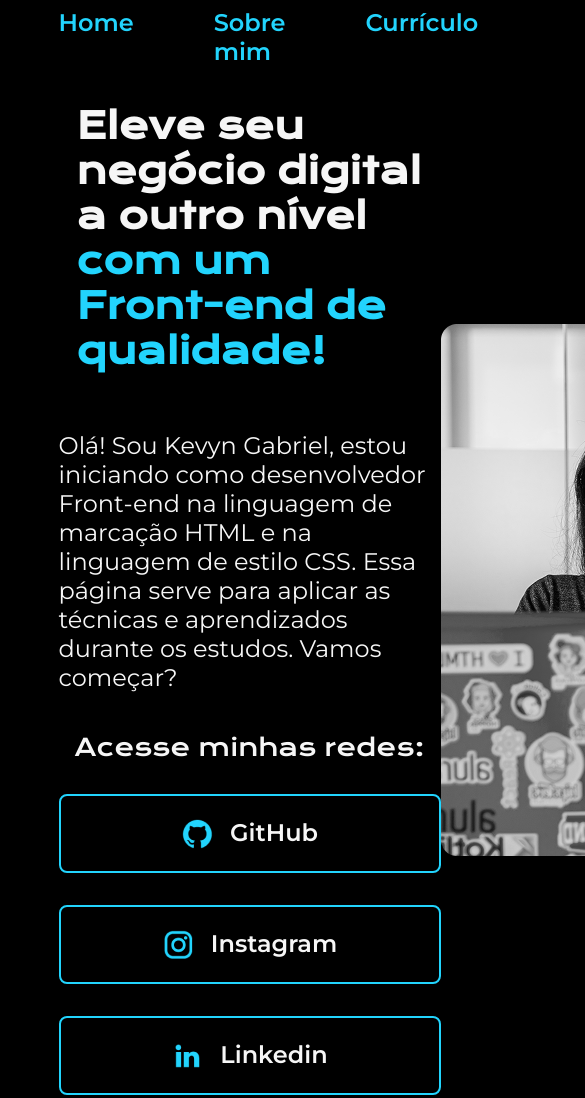
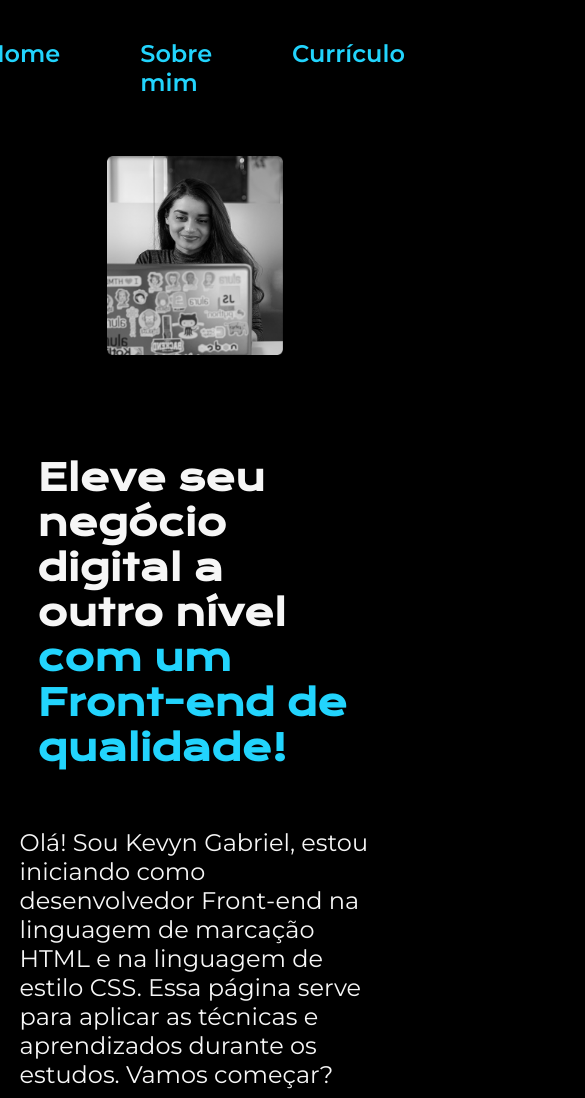
Before and after one commit to kevyn-py/HTML-E-CSS, a plain HTML site: page index.html in a window 390 px wide. Shown: the top 1098 px of the page, 585 px wide, since content can reach past the window. Drawn offline with nearby package versions, Linux system fonts and the light colour scheme.

Commit message:
feat: Responsividade e Medidas Absolutas e Relativas

```diff
--- a/index.html
+++ b/index.html
@@ -29,7 +29,7 @@
                 <a class="apresentacao__links__link" href="https://www.linkedin.com/in/kevyn-gabriel-4980052a5/"> <img src="./assests/linkedin.png" alt="logo do linkedin"> Linkedin</a>
             </div>
         </section>
-        <img src="./assests/imagem.png" alt="Foto do Kevyn Santos">
+        <img class="apresentacao__imagem" src ="./assests/imagem.png" alt="Foto do Kevyn Santos">
     </main>
 
     <footer class="rodape">
--- a/styles/style.css
+++ b/styles/style.css
@@ -31,7 +31,7 @@ body{
 }
 .cabecalho__menu__link{
     font-family: var(--fonte-secundaria);
-    font-size:24px;
+    font-size:1.5rem;
     font-weight: 600;
     color: var(--cor-terciaria);
     text-decoration: none;
@@ -47,11 +47,12 @@ body{
     display: flex;
     align-items: center;
     justify-content: space-between;
+    gap: 82px;
 
 }
 
 .apresentacao__conteudo{
-    width: 615px;
+    width: 50%;
     display: flex;
     flex-direction: column;
     gap: 40px;
@@ -60,13 +61,13 @@ body{
 }
 
 .apresentacao__conteudo__titulo{
-    font-size: 36px;
+    font-size:2.25rem;
     Font-family: var( --fonte-primaria);
     padding: 18px;
 }
 
 .apresentacao__conteudo__texto{
-    font-size: 24px;
+    font-size: 1.5rem;
     font-family:var(--fonte-secundaria);
 }
 
@@ -81,7 +82,7 @@ body{
 .apresentacao__links__subtitulo{
     font-family: var(--fonte-primaria);
     font-weight: 400;
-    font-size: 24px;
+    font-size: 1.5rem;
 
 
 }
@@ -91,10 +92,10 @@ body{
     justify-content: center;
     gap: 16px;
     border: 2px solid var(--cor-terciaria);
-    width: 378px;
+    width: 50%;
     text-align: center;
     border-radius: 8px;
-    font-size: 24px;
+    font-size: 1.5rem;
     font-weight: 600;
     padding: 21.5px 0;
     text-decoration: none;
@@ -107,6 +108,10 @@ body{
     cursor: pointer
 }
 
+.apresentacao__imagem{
+    width: 50%;
+}
+
 .rodape{
 
     padding: 24px;
@@ -114,6 +119,26 @@ body{
     color: var(--cor-primaria);
     text-align: center;
     font-family: var(--fonte-secundaria);
-    font-size: 24px;
+    font-size: 1.5rem;
     font-weight: 400;
 }
+
+@media (max-width: 1200px){
+    .cabecalho{
+        padding: 10%;
+    }
+
+    .cabecalho__menu{
+        justify-content: center;
+    }
+
+    .apresentacao{
+        flex-direction: column-reverse;
+        padding: 5%;
+
+    }
+
+    .apresentacao__conteudo{
+        width: auto;
+    }
+}
```
